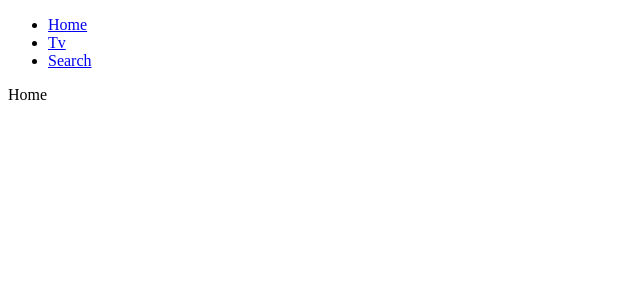
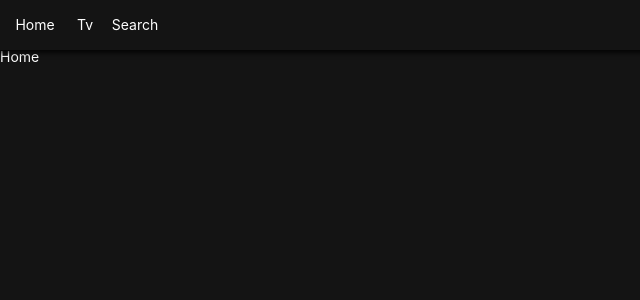
Before and after one commit to junhoKims/krakflix, a React (Create React App) app: page / in a window 1280 px wide. Shown: the top 300 px of the page, without its empty margins (0-640 px from the left). Built offline with nearby package versions, Linux system fonts and the light colour scheme.

Commit message:
setting GlobalStyle and make Header

```diff
--- a/package.json
+++ b/package.json
@@ -10,7 +10,9 @@
     "react": "^16.13.1",
     "react-dom": "^16.13.1",
     "react-router-dom": "^5.2.0",
-    "react-scripts": "3.4.3"
+    "react-scripts": "3.4.3",
+    "styled-components": "^5.2.0",
+    "styled-reset": "^4.2.3"
   },
   "scripts": {
     "start": "react-scripts start",
--- a/src/Components/App.js
+++ b/src/Components/App.js
@@ -1,12 +1,12 @@
 import React from 'react';
 import Router from 'Components/Router';
-import Header from 'Components/Header'
+import GlobalStyles from './GlobalStyles';
 
 function App() {
   return (
     <>
-      <Header />
       <Router />
+      <GlobalStyles />
     </>
   );
 }
--- /dev/null
+++ b/src/Components/GlobalStyles.js
@@ -0,0 +1,24 @@
+import { createGlobalStyle } from 'styled-components';
+import reset from 'styled-reset';
+
+const globalStyles = createGlobalStyle`
+    ${reset}
+    a {
+        text-decoration: none;
+        color: inherit;
+    }
+
+    * {
+        box-sizing: border-box;
+    }
+
+    body {
+        font-family: -apple-system, BlinkMacSystemFont, 'Segoe UI', Roboto, Oxygen, Ubuntu, Cantarell, 'Open Sans', 'Helvetica Neue', sans-serif, -apple-system, BlinkMacSystemFont, 'Segoe UI', Roboto, Oxygen, Ubuntu, Cantarell, 'Open Sans', 'Helvetica Neue', sans-serif, -apple-system, BlinkMacSystemFont, 'Segoe UI', Roboto, Oxygen, Ubuntu, Cantarell, 'Open Sans', 'Helvetica Neue', sans-serif, Canta;
+        font-size: 14px;
+        background-color: rgba(20, 20, 20, 1);
+        color: white;
+        padding-top: 50px;
+    }
+`;
+
+export default globalStyles;
--- a/src/Components/Header.js
+++ b/src/Components/Header.js
@@ -1,16 +1,48 @@
 import React from 'react';
+import { Link } from 'react-router-dom';
+import styled from 'styled-components';
+
+const Header = styled.header`
+    color: white;
+    position: fixed;
+    top:0;
+    left:0;
+    width: 100%;
+    height: 50px;
+    display: flex;
+    align-items: center;
+    padding: 0 10px;
+    background-color: rgba(20, 20, 20, 0.8);
+    box-shadow: 0px 1px 5px 2px rgba(0, 0, 0, 0.8);
+`;
+
+const HeaderListUl = styled.ul`
+    display: flex;
+`;
+
+const Item = styled.li`
+    width: 50px;
+    text-align: center;
+`;
+
+const SLink = styled(Link)`
+    display: flex;
+    align-items: center;
+    justify-content: center;
+    height: 50px;
+`;
 
 export default () => (
-    <header>
-        <ul>
-            <li>
-                <a href='/'>Home</a>
-            </li>
-            <li>
-                <a href='/tv'>Tv</a>
-            </li>
-            <li>
-                <a href='/search'>Search</a>
-            </li>
-        </ul>
-    </header>)
+    <Header>
+        <HeaderListUl>
+            <Item>
+                <SLink to='/'>Home</SLink>
+            </Item>
+            <Item>
+                <SLink to='/tv'>Tv</SLink>
+            </Item>
+            <Item>
+                <SLink to='/search'>Search</SLink>
+            </Item>
+        </HeaderListUl>
+    </Header>)
--- a/src/Components/Router.js
+++ b/src/Components/Router.js
@@ -1,12 +1,15 @@
 import React from 'react'
 import { BrowserRouter as Router, Route, Redirect, Switch } from 'react-router-dom';
+import Header from 'Components/Header';
 import Home from 'Routes/Home';
 import Tv from 'Routes/Tv';
 import Search from 'Routes/Search';
 import Detail from 'Routes/Detail';
 
+
 export default () => (
     <Router>
+        <Header />
         <Switch>
             <Route path='/' exact component={Home} />
             <Route path='/tv' exact component={Tv} />
```
Also changed, not shown: 1 other file (tests, documents, lock files or other folders).
